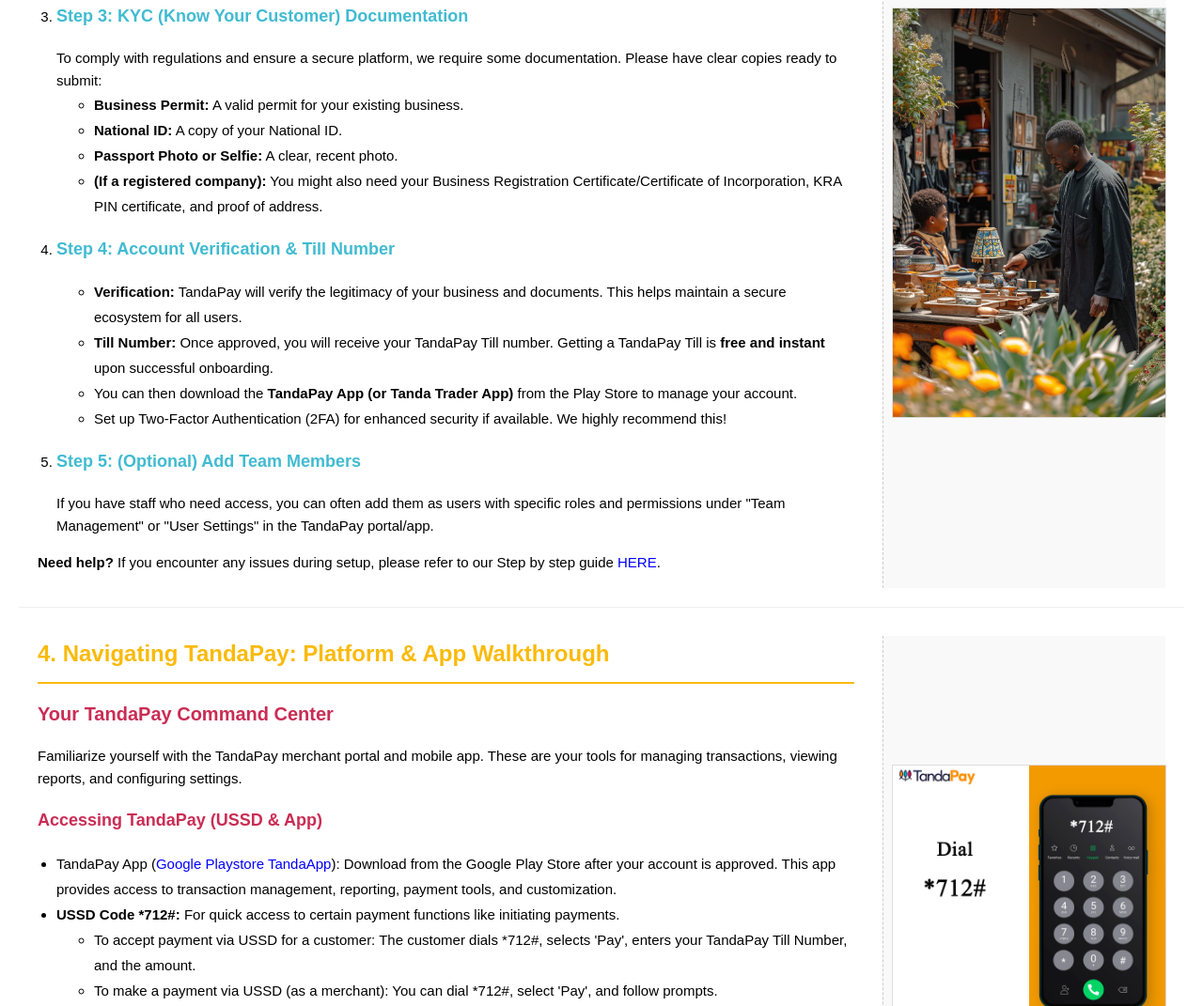
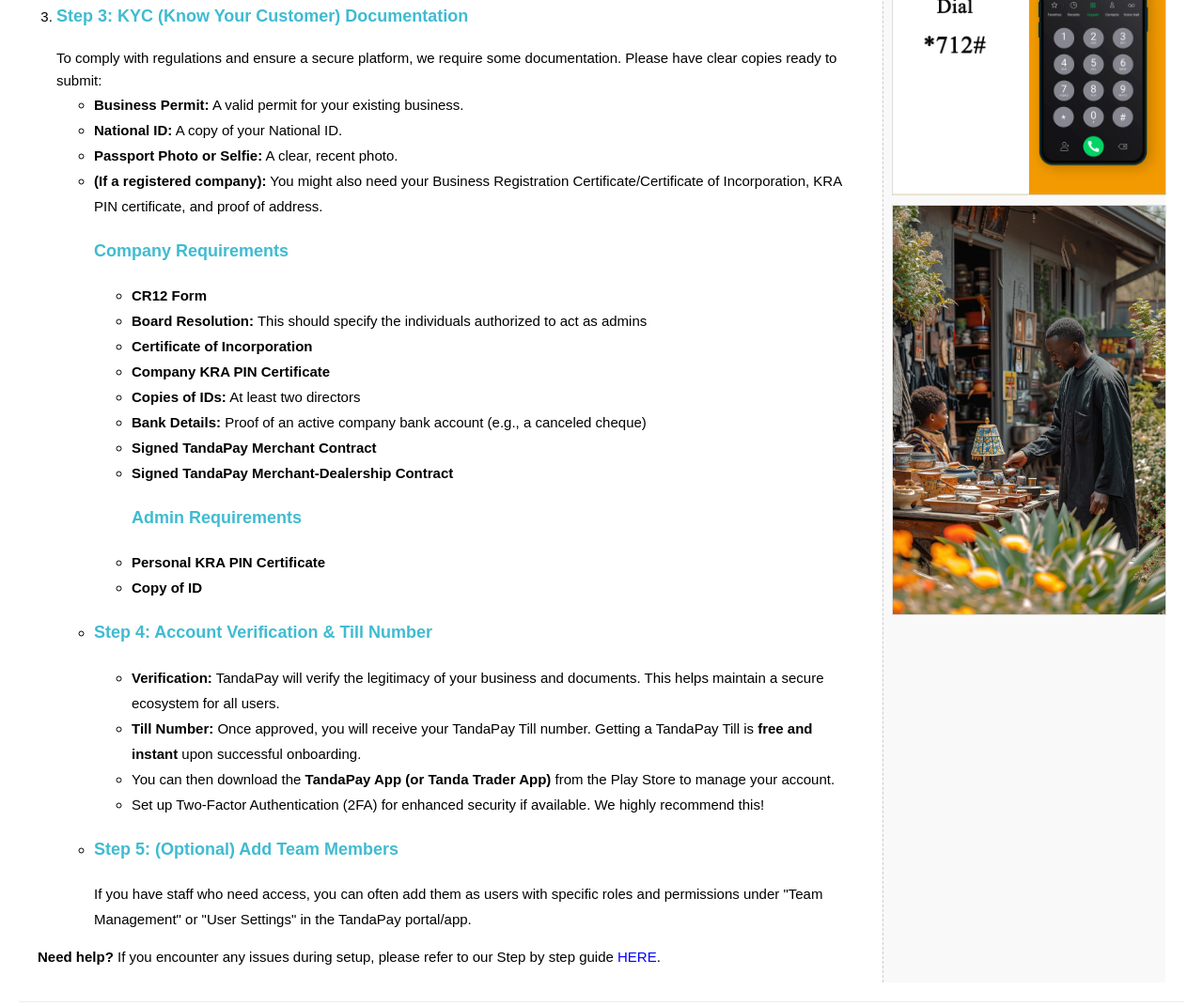
Before and after one commit to Kate-mwaura/Tandamanual, a plain HTML site: page index.html in a window 1280 px wide. Shown: the part 2870-3941 px from the top of the page at 94% size. Drawn offline with Linux system fonts and the light colour scheme.

Commit message:
comitnew

```diff
--- a/index.html
+++ b/index.html
@@ -292,6 +292,20 @@
                         <li><strong>National ID:</strong> A copy of your National ID.</li>
                         <li><strong>Passport Photo or Selfie:</strong> A clear, recent photo.</li>
                         <li><strong>(If a registered company):</strong> You might also need your Business Registration Certificate/Certificate of Incorporation, KRA PIN certificate, and proof of address.</li>
+                        <h3 style="color: #40bbd1;">Company Requirements</h3>
+                         <ul style="list-style-type: circle;">
+                        <li><strong>CR12 Form</strong> </li>
+                        <li><strong>Board Resolution:</strong> This should specify the individuals authorized to act as admins </li>
+                        <li><strong>Certificate of Incorporation</strong></li>
+                        <li><strong>Company KRA PIN Certificate</strong></li>
+                        <li><strong>Copies of IDs:</strong> At least two directors</li>
+                        <li><strong>Bank Details:</strong> Proof of an active company bank account (e.g., a canceled cheque)</li>
+                         <li><strong>Signed TandaPay Merchant Contract</strong></li>
+                          <li><strong>Signed TandaPay Merchant-Dealership Contract</strong></li>
+                          <h3 style="color: #40bbd1;">Admin Requirements</h3>
+                          <li><strong>Personal KRA PIN Certificate</strong> </li>
+                          <li><strong>Copy of ID</strong> </li>
+
                     </ul>
                 </li>
                 <li>
@@ -609,7 +623,7 @@
                     TandaPay FAQ
                   </a> or within the app.</li>
                 <li><strong>Troubleshooting Guides:</strong> Step-by-step instructions to resolve common issues.</li>
-                <li><strong>Community Forums:</strong> Connect with other TandaPay merchants, share experiences, ask questions, and learn from one another ([Link to TandaPay Community Forum Placeholder]).</li>
+                <li><strong>Community Forums:</strong> Connect with other TandaPay merchants, share experiences, ask questions, and learn from one another .</li>
             </ul>
             <h3 style="color: #40bbd1;">Providing Your Feedback:</h3>
             <p>Your input is crucial!</p>
```
